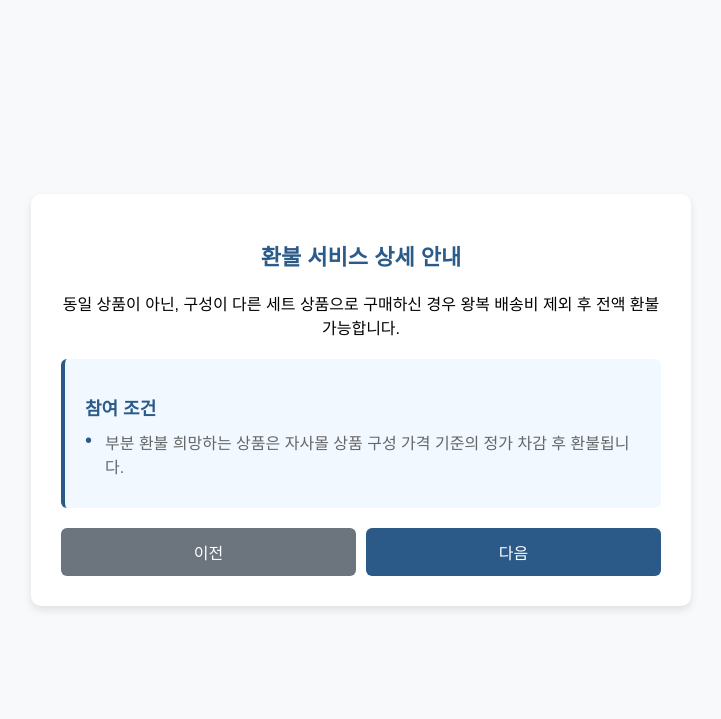
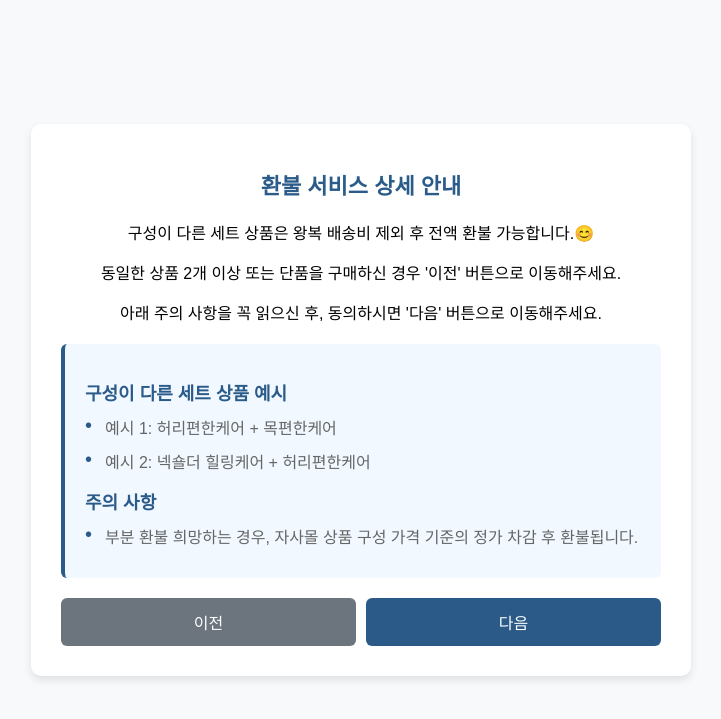
Before and after one commit to sdefgbhnjmj/100_percent_refund_page, a Flask app: page /refund_set_product_info in a window 1280 px wide. Shown: the top 719 px of the page, without its empty margins (279-1000 px from the left). Run offline with Flask 2, Linux system fonts and the light colour scheme.

Commit message:
Flask 웹페이지 배포 준비 완료

```diff
--- a/templates/refund_set_product_info.html
+++ b/templates/refund_set_product_info.html
@@ -95,11 +95,17 @@
 <body>
     <div class="container">
         <h1 class="title">환불 서비스 상세 안내</h1>
-        <p>동일 상품이 아닌, 구성이 다른 세트 상품으로 구매하신 경우 왕복 배송비 제외 후 전액 환불 가능합니다.</p>
+        <p>구성이 다른 세트 상품은 왕복 배송비 제외 후 전액 환불 가능합니다.😊</p>
+        <p>동일한 상품 2개 이상 또는 단품을 구매하신 경우 '이전' 버튼으로 이동해주세요.</p>
+        <p>아래 주의 사항을 꼭 읽으신 후, 동의하시면 '다음' 버튼으로 이동해주세요.</p>
         <div class="highlight">
-            <h2>참여 조건</h2>
+            <h2>구성이 다른 세트 상품 예시</h2>
             <ul>
-                <li>부분 환불 희망하는 상품은 자사몰 상품 구성 가격 기준의 정가 차감 후 환불됩니다.</li>
+                <li>예시 1: 허리편한케어 + 목편한케어</li>
+                <li>예시 2: 넥숄더 힐링케어 + 허리편한케어</li>
+            <h2>주의 사항</h2>
+            <ul>
+                <li>부분 환불 희망하는 경우, 자사몰 상품 구성 가격 기준의 정가 차감 후 환불됩니다.</li>
             </ul>
         </div>
         <form method="POST">
```
